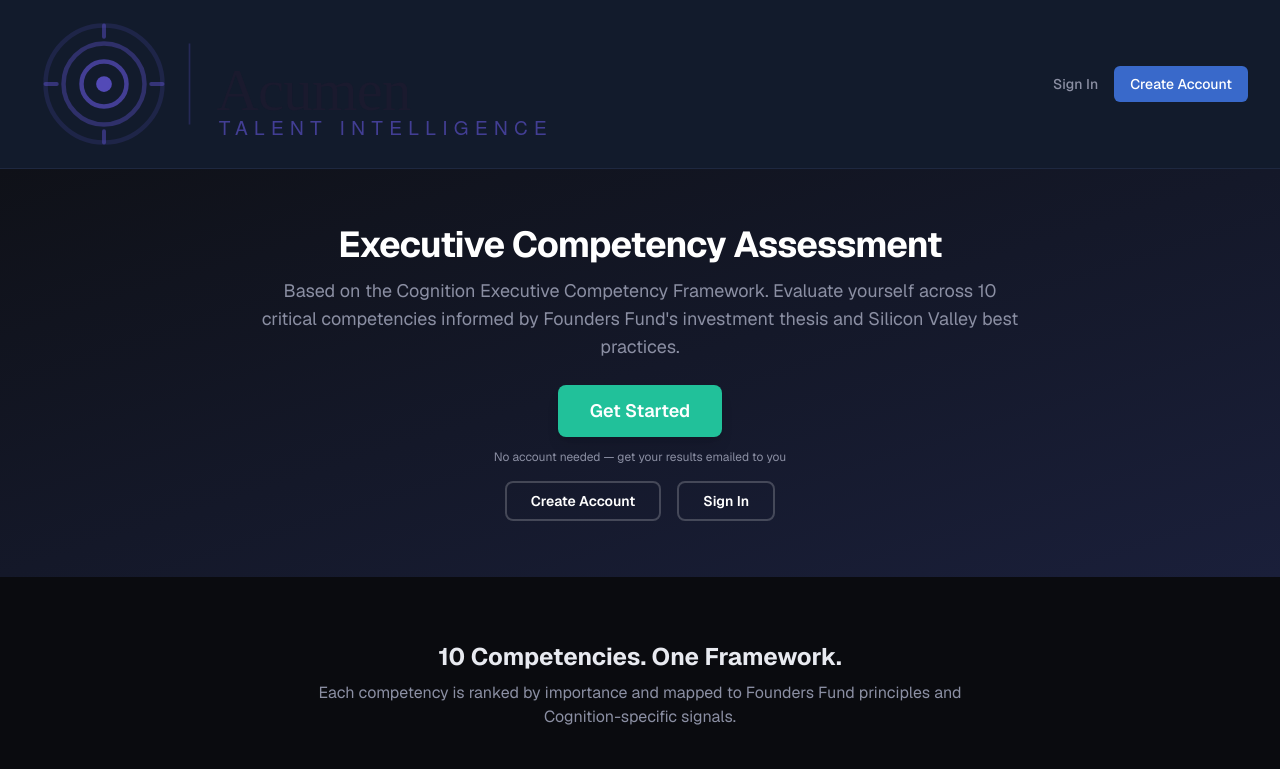
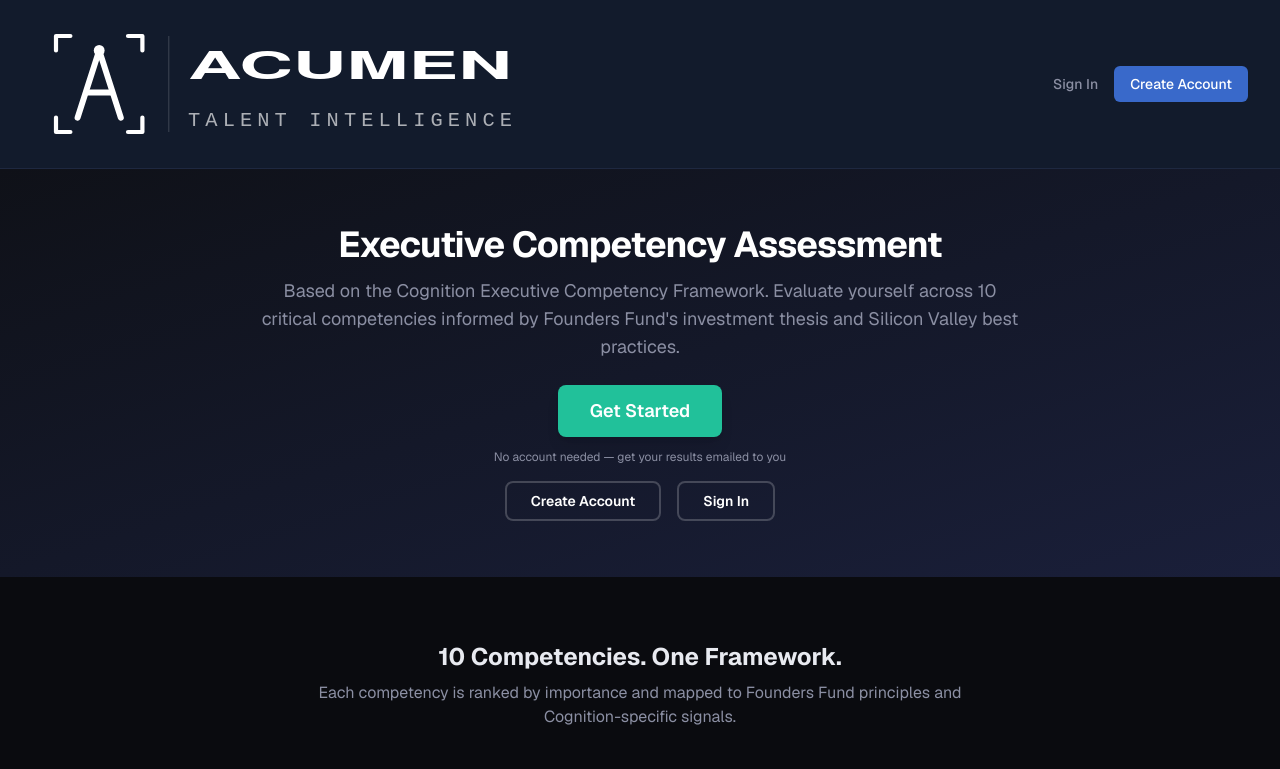
Before and after one commit to pjgraves-droid/screenr, a Next.js app: page / in a window 1280 px wide. Shown: the top 769 px of the page. Built offline with nearby package versions, Linux system fonts and the light colour scheme; no server answers.

Commit message:
feat: swap header logo to acumen-logo-final.svg
- Move acumen-logo-final.svg from repo root to public/
- Update Navbar to reference the new logo file

Co-Authored-By: petegraves <pjgraves@gmail.com>

```diff
--- a/src/components/Navbar.tsx
+++ b/src/components/Navbar.tsx
@@ -16,7 +16,7 @@ export default function Navbar() {
           <div className="flex items-center gap-4 sm:gap-6">
             <Link href="/" className="flex items-center">
               <Image
-                src="/acumen-logo.svg"
+                src="/acumen-logo-final.svg"
                 alt="Acumen"
                 width={270}
                 height={90}
```
Also changed, not shown: public/acumen-logo-final.svg (renamed from acumen-logo-final.svg).
